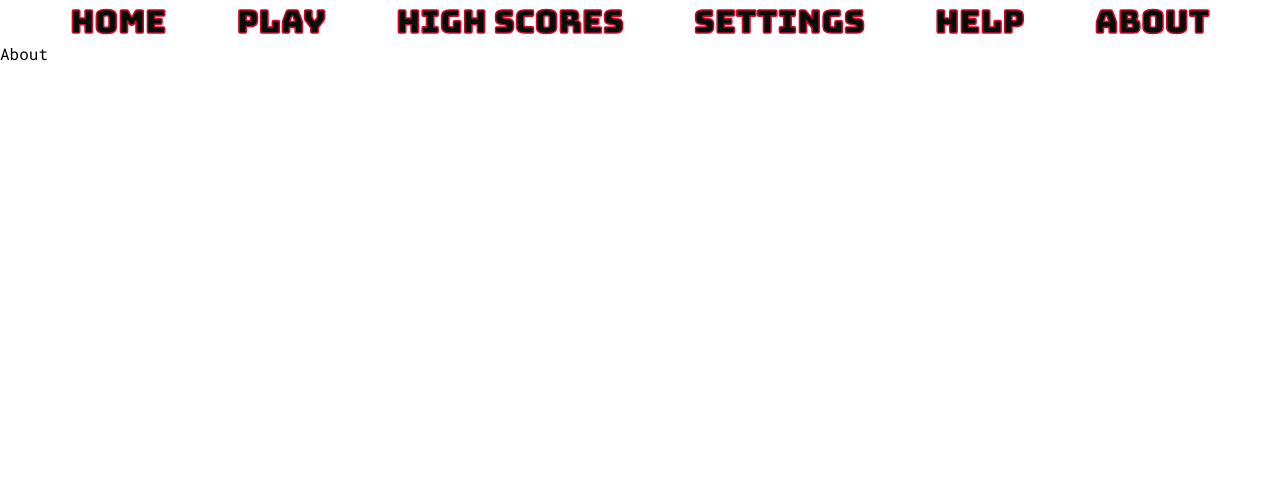
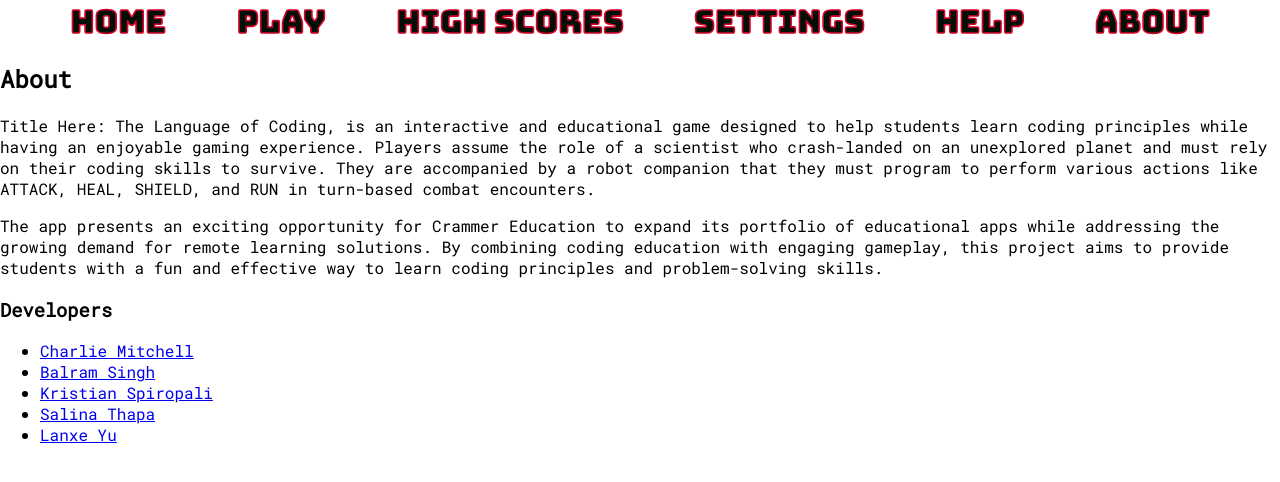
Before and after one commit to EndlessEndless1999/p3-client, a React (Vite) app: page /about in a window 1280 px wide. Shown: the top 482 px of the page. Built offline with nearby package versions, Linux system fonts and the light colour scheme.

Commit message:
add about info

```diff
--- a/src/pages/About/index.jsx
+++ b/src/pages/About/index.jsx
@@ -2,7 +2,43 @@ import React from 'react'
 
 const About = () => {
   return (
-    <div>About</div>
+    <>
+      <h2>About</h2>
+      <p>Title Here: The Language of Coding, is an interactive and educational game designed to help students learn coding principles while having an enjoyable gaming experience. Players assume the role of a scientist who crash-landed on an unexplored planet and must rely on their coding skills to survive. They are accompanied by a robot companion that they must program to perform various actions like ATTACK, HEAL, SHIELD, and RUN in turn-based combat encounters.</p>
+      <p>The app presents an exciting opportunity for Crammer Education to expand its portfolio of educational apps while addressing the growing demand for remote learning solutions. By combining coding education with engaging gameplay, this project aims to provide students with a fun and effective way to learn coding principles and problem-solving skills.</p>
+
+      <div id="developers">
+        <h3>Developers</h3>
+          <ul>
+            <li>
+              <a href="https://github.com/EndlessEndless1999" target="_blank" rel="noopener" aria-label="Visit Charlie Mitchell's GitHub profile">
+                Charlie Mitchell
+               </a>
+            </li>
+            <li>
+              <a href="https://github.com/bobzila1202" target="_blank" rel="noopener" aria-label="Visit Balram Singh's GitHub profile">
+
+                  Balram Singh
+              </a>
+            </li>
+            <li>
+              <a href="https://github.com/Kspiropali" target="_blank" rel="noopener" aria-label="Visit Kristian Spiropali's GitHub profile">
+                  Kristian Spiropali
+              </a>
+            </li>
+            <li>
+              <a href="https://github.com/salinathapa" target="_blank" rel="noopener" aria-label="Visit Salina Thapa's GitHub profile">
+                  Salina Thapa
+              </a>
+            </li>
+            <li>
+              <a href="https://github.com/lanxeyu" target="_blank" rel="noopener" aria-label="Visit Lanxe Yu's GitHub profile">
+                  Lanxe Yu
+              </a>
+            </li>
+          </ul>
+      </div>
+    </>
   )
 }
 
```
